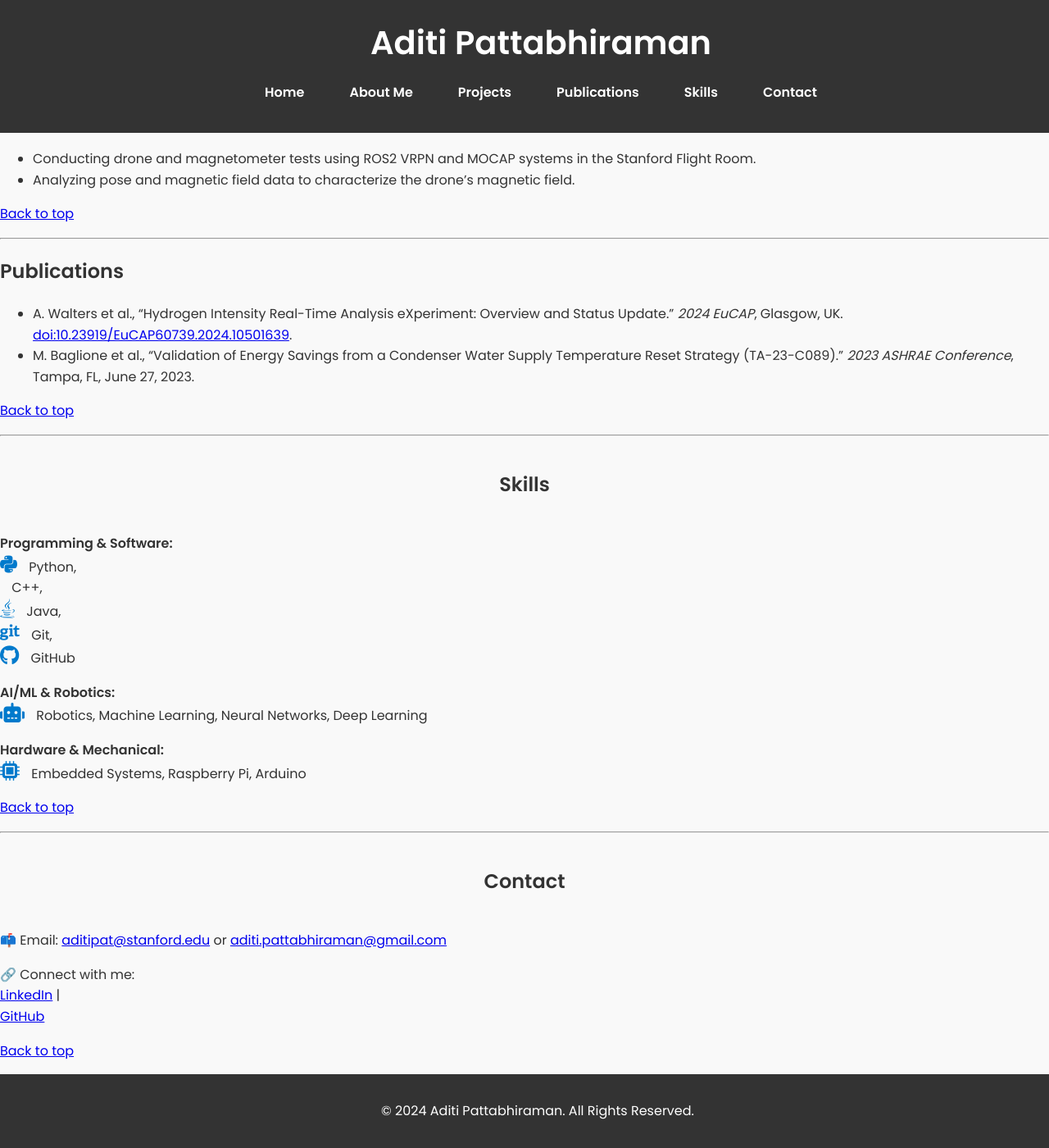
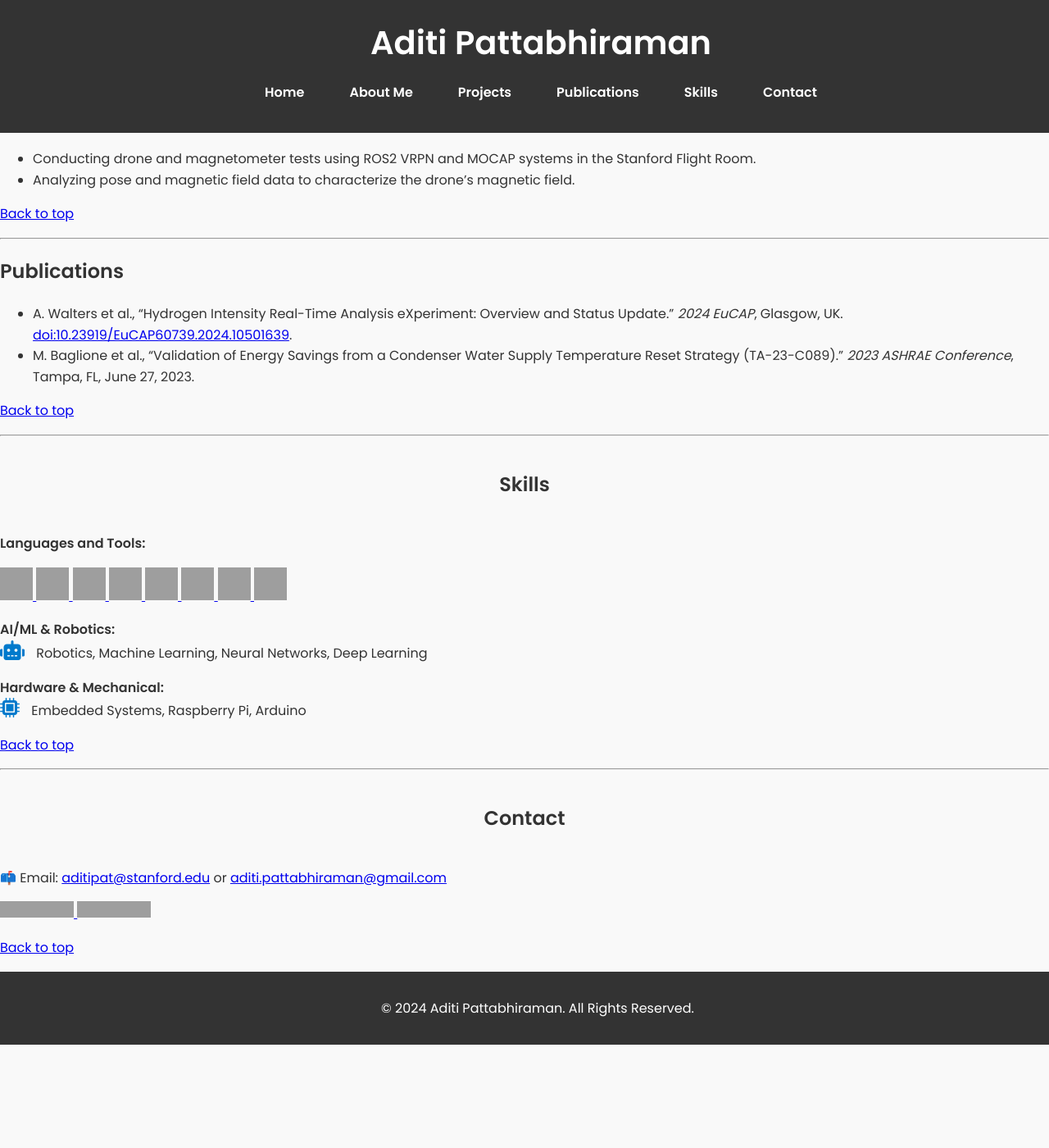
Before and after one commit to aditipattabhiraman/aditipattabhiraman.github.io, a Jekyll site: the page built from index.md, in a window 1280 px wide and 1400 px high, scrolled down 1491 px. Shown: the whole window at 82% size. Built offline with Jekyll 4.4.1, drawn with Linux system fonts in a browser that asks for light colours; after the commit the page ends 2765 px from its top, so only the background shows below that; grey boxes are pictures that could not be loaded.

Commit message:
Update index.md

```diff
--- a/index.md
+++ b/index.md
@@ -68,12 +68,33 @@ Explore my visual portfolio showcasing all my work:
 
 ## Skills
 
-**Programming & Software:**
-<i class="fab fa-python"></i> Python,
-<i class="fab fa-cplusplus"></i> C++,
-<i class="fab fa-java"></i> Java,
-<i class="fab fa-git"></i> Git,
-<i class="fab fa-github"></i> GitHub
+**Languages and Tools:**
+<p align="left">
+  <a href="https://www.python.org/" target="_blank" rel="noreferrer">
+    <img src="https://raw.githubusercontent.com/devicons/devicon/master/icons/python/python-original.svg" alt="Python" width="40" height="40"/>
+  </a>
+  <a href="https://isocpp.org/" target="_blank" rel="noreferrer">
+    <img src="https://raw.githubusercontent.com/devicons/devicon/master/icons/cplusplus/cplusplus-original.svg" alt="C++" width="40" height="40"/>
+  </a>
+  <a href="https://julialang.org/" target="_blank" rel="noreferrer">
+    <img src="https://raw.githubusercontent.com/JuliaLang/julia-logo-graphics/master/images/julia-logo-color.png" alt="Julia" width="40" height="40"/>
+  </a>
+  <a href="https://www.mathworks.com/products/matlab.html" target="_blank" rel="noreferrer">
+    <img src="https://upload.wikimedia.org/wikipedia/commons/2/21/Matlab_Logo.png" alt="MATLAB" width="40" height="40"/>
+  </a>
+  <a href="https://pytorch.org/" target="_blank" rel="noreferrer">
+    <img src="https://www.vectorlogo.zone/logos/pytorch/pytorch-icon.svg" alt="PyTorch" width="40" height="40"/>
+  </a>
+  <a href="https://www.linux.org/" target="_blank" rel="noreferrer">
+    <img src="https://raw.githubusercontent.com/devicons/devicon/master/icons/linux/linux-original.svg" alt="Linux" width="40" height="40"/>
+  </a>
+  <a href="https://www.ros.org/" target="_blank" rel="noreferrer">
+    <img src="https://upload.wikimedia.org/wikipedia/commons/b/bb/Ros_logo.svg" alt="ROS2" width="40" height="40"/>
+  </a>
+  <a href="https://www.blender.org/" target="_blank" rel="noreferrer">
+    <img src="https://download.blender.org/branding/community/blender_community_badge_white.svg" alt="Blender" width="40" height="40"/>
+  </a>
+</p>
 
 **AI/ML & Robotics:**
 <i class="fas fa-robot"></i> Robotics, Machine Learning, Neural Networks, Deep Learning
@@ -89,8 +110,14 @@ Explore my visual portfolio showcasing all my work:
 
 📫 Email: [aditipat@stanford.edu](mailto:aditipat@stanford.edu) or [aditi.pattabhiraman@gmail.com](mailto:aditi.pattabhiraman@gmail.com)
 
-🔗 Connect with me:
-[LinkedIn](https://www.linkedin.com/in/aditi-p-1812a91b3/) |
-[GitHub](https://github.com/aditipattabhiraman)
+<p align="left">
+  <a href="https://www.linkedin.com/in/aditi-p-1812a91b3/" target="_blank">
+    <img src="https://img.shields.io/badge/-LinkedIn-%230077B5?style=for-the-badge&logo=linkedin&logoColor=white" alt="LinkedIn"/>
+  </a>
+  <a href="https://github.com/aditipattabhiraman" target="_blank">
+    <img src="https://img.shields.io/badge/-GitHub-%23121011?style=for-the-badge&logo=github&logoColor=white" alt="GitHub"/>
+  </a>
+</p>
+
 
 [Back to top](#top)
```
